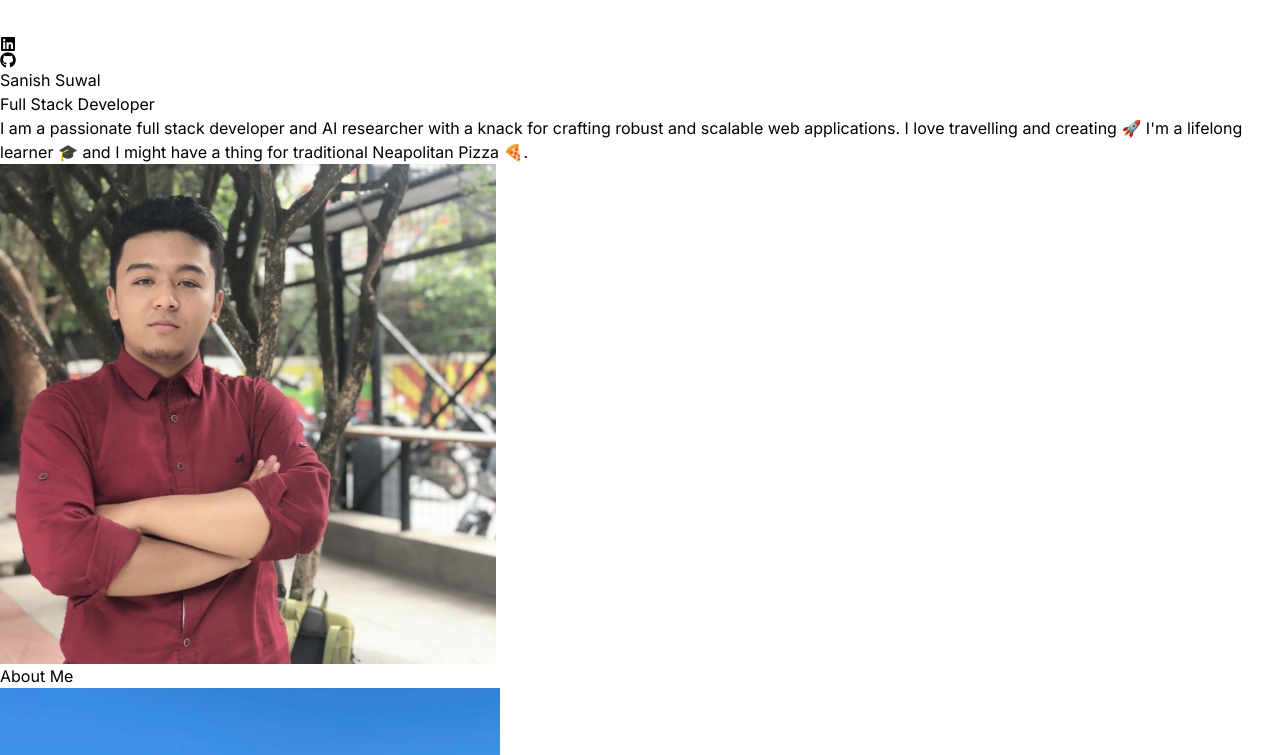
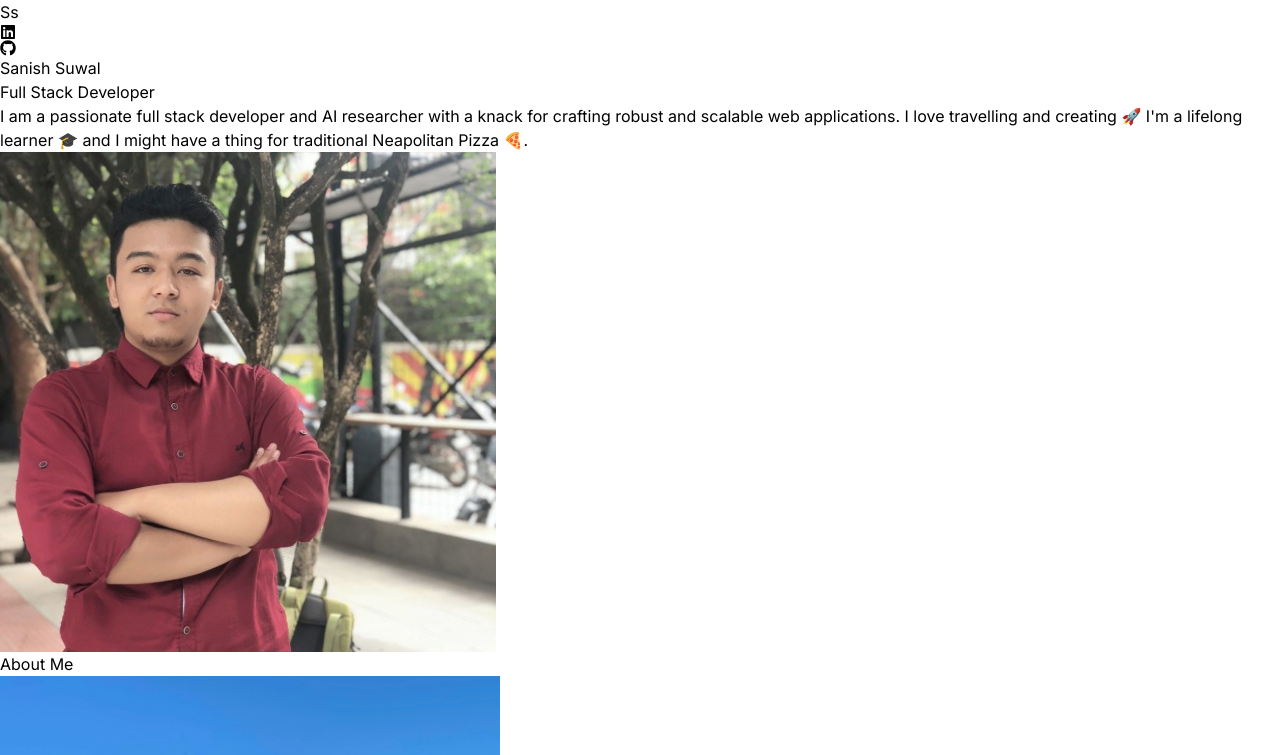
Before and after one commit to sanishsuwal7/portfolio, a React (Vite) app: page / in a window 1280 px wide. Shown: the top 755 px of the page. Built offline with nearby package versions, Linux system fonts and the light colour scheme.

Commit message:
did some stuff with logo

```diff
--- a/src/components/Navbar.jsx
+++ b/src/components/Navbar.jsx
@@ -1,11 +1,11 @@
-import logo from "../assets/kevinRushLogo.png";
+import logo from "../assets/logo.png";
 import {FaGithub, FaLinkedin, FaEnvelope} from "react-icons/fa";
 
 const Navbar = () => {
   return (
     <nav className="mb-20 flex items-center justify-between py-6">
         <div className="flex flex-shrink-0 items-center">
-            <img className="mx-2 w-10" src={logo} alt="logo" />
+            <p className="mx-2 w-10 text-lg font-bold tracking-tight lg:mt-8 lg:text-3xl">Ss</p>
         </div>
         <div className="m-8 flex items-center justify-center gap-4 text-2xl">
             <a href={`https://www.linkedin.com/in/sanishsuwal`} target="blank">
```
